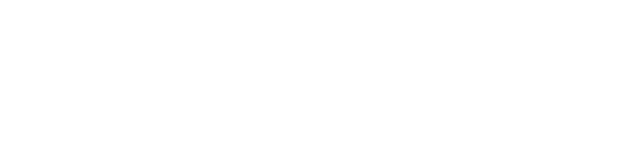
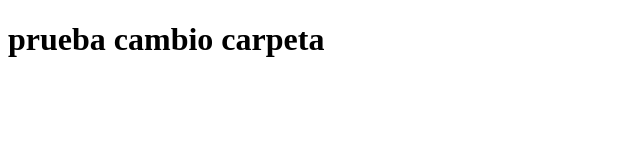
Before and after one commit to emmanuelssabadini/prueba, a plain HTML site: page index.html in a window 1280 px wide. Shown: the whole page, without its empty margins (0-640 px from the left). Drawn offline with Linux system fonts and the light colour scheme.

Commit message:
probando otro html

```diff
--- a/index.html
+++ b/index.html
@@ -7,6 +7,6 @@
     <title>Document</title>
 </head>
 <body>
-
+    <h1>prueba cambio carpeta</h1>
 </body>
 </html>
```
